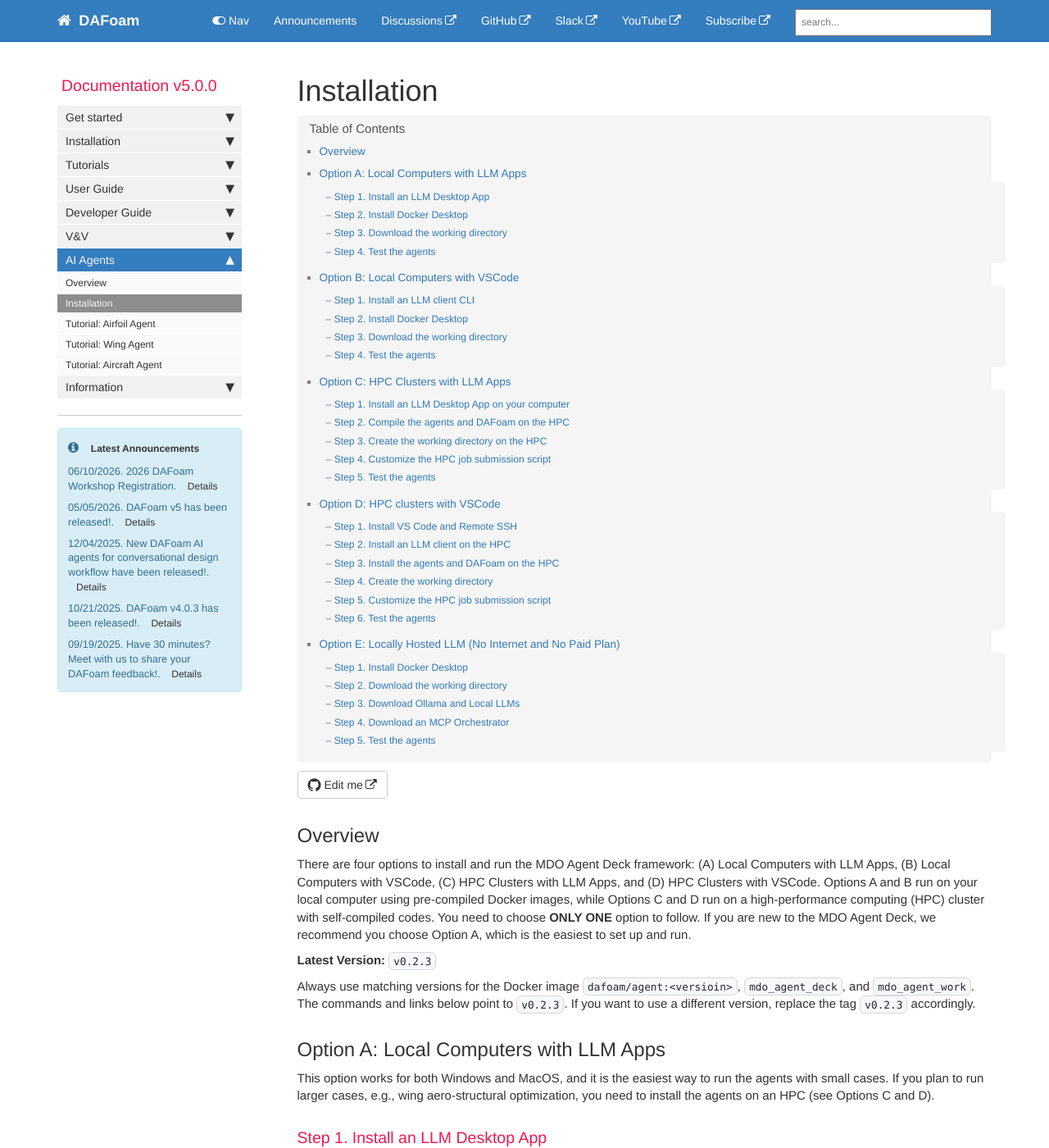
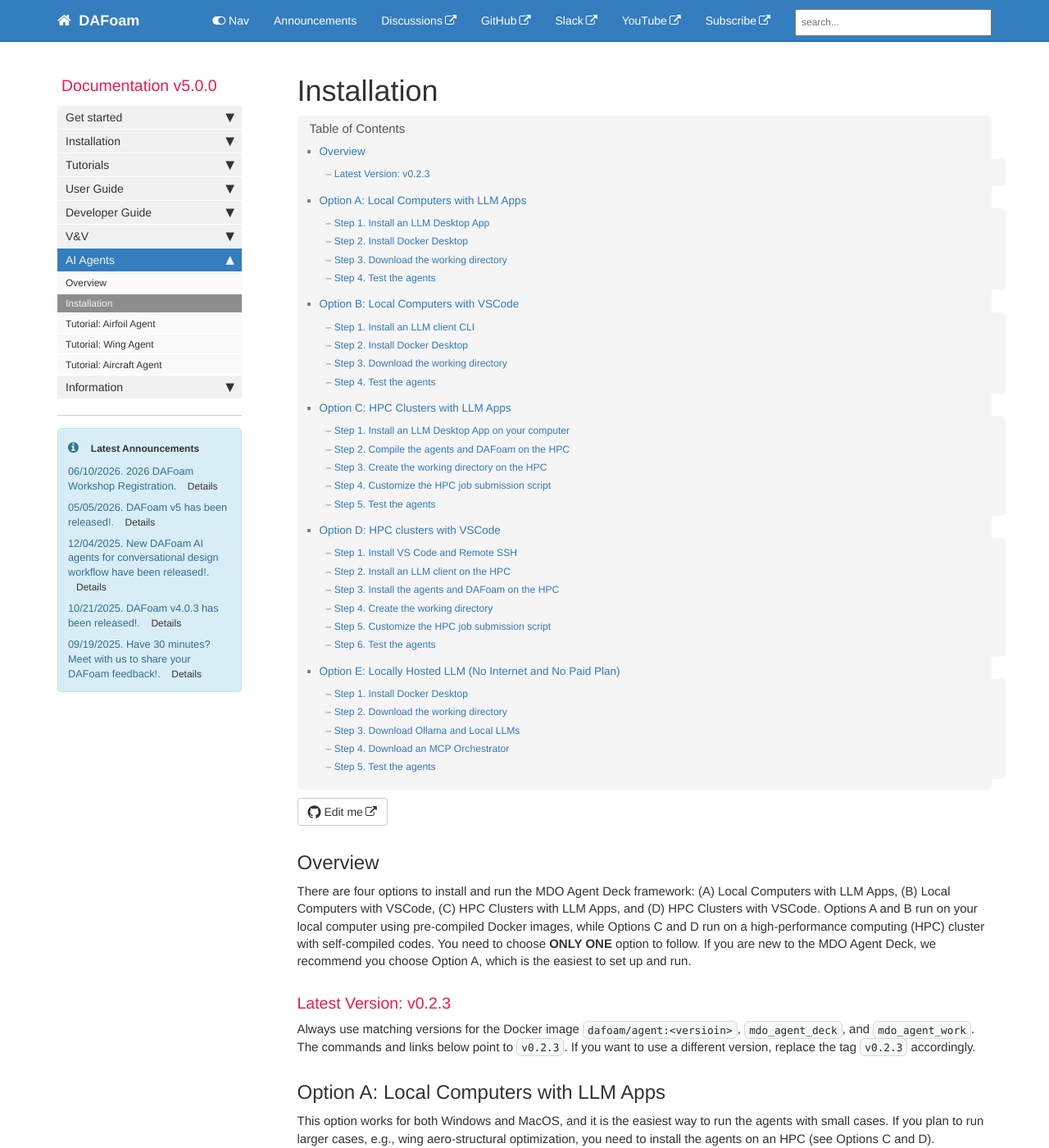
Before and after one commit to DAFoam/DAFoam.github.io, a Jekyll site: the page built from pages/mydoc/mydoc_ai_agent_installation.md, in a window 1280 px wide and 1400 px high. Shown: the whole window at 82% size. Built offline with Jekyll 4.4.1, drawn with Linux system fonts in a browser that asks for light colours; comment, search, counter and statistics services are not loaded.

Commit message:
content update

```diff
--- a/pages/mydoc/mydoc_ai_agent_installation.md
+++ b/pages/mydoc/mydoc_ai_agent_installation.md
@@ -11,7 +11,7 @@ folder: mydoc
 
 There are four options to install and run the MDO Agent Deck framework: (A) Local Computers with LLM Apps, (B) Local Computers with VSCode, (C) HPC Clusters with LLM Apps, and (D) HPC Clusters with VSCode. Options A and B run on your local computer using pre-compiled Docker images, while Options C and D run on a high-performance computing (HPC) cluster with self-compiled codes. You need to choose **ONLY ONE** option to follow. If you are new to the MDO Agent Deck, we recommend you choose Option A, which is the easiest to set up and run.
 
-**Latest Version:** `v0.2.3`
+### Latest Version: v0.2.3
 
 Always use matching versions for the Docker image `dafoam/agent:<versioin>`, `mdo_agent_deck`, and `mdo_agent_work`. The commands and links below point to `v0.2.3`. If you want to use a different version, replace the tag `v0.2.3` accordingly.
 
```
